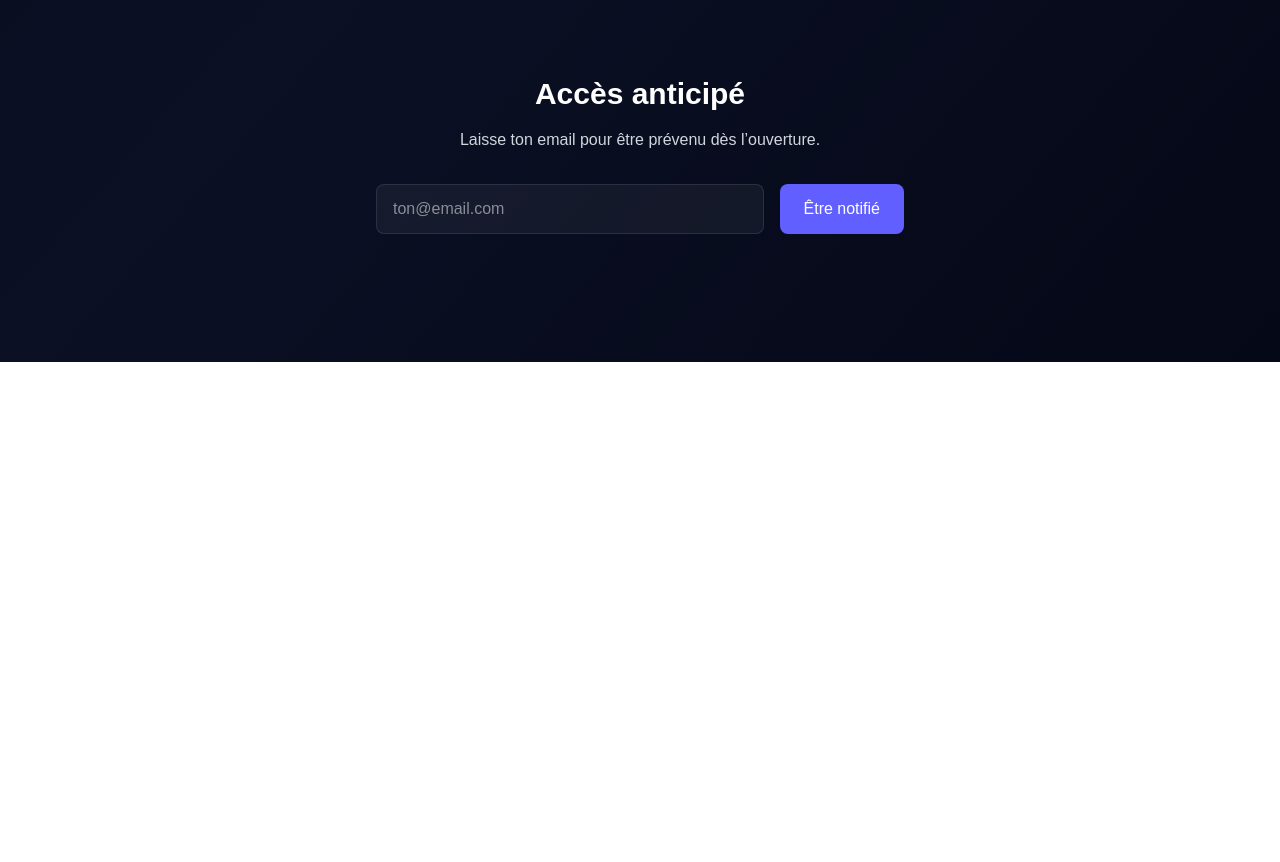
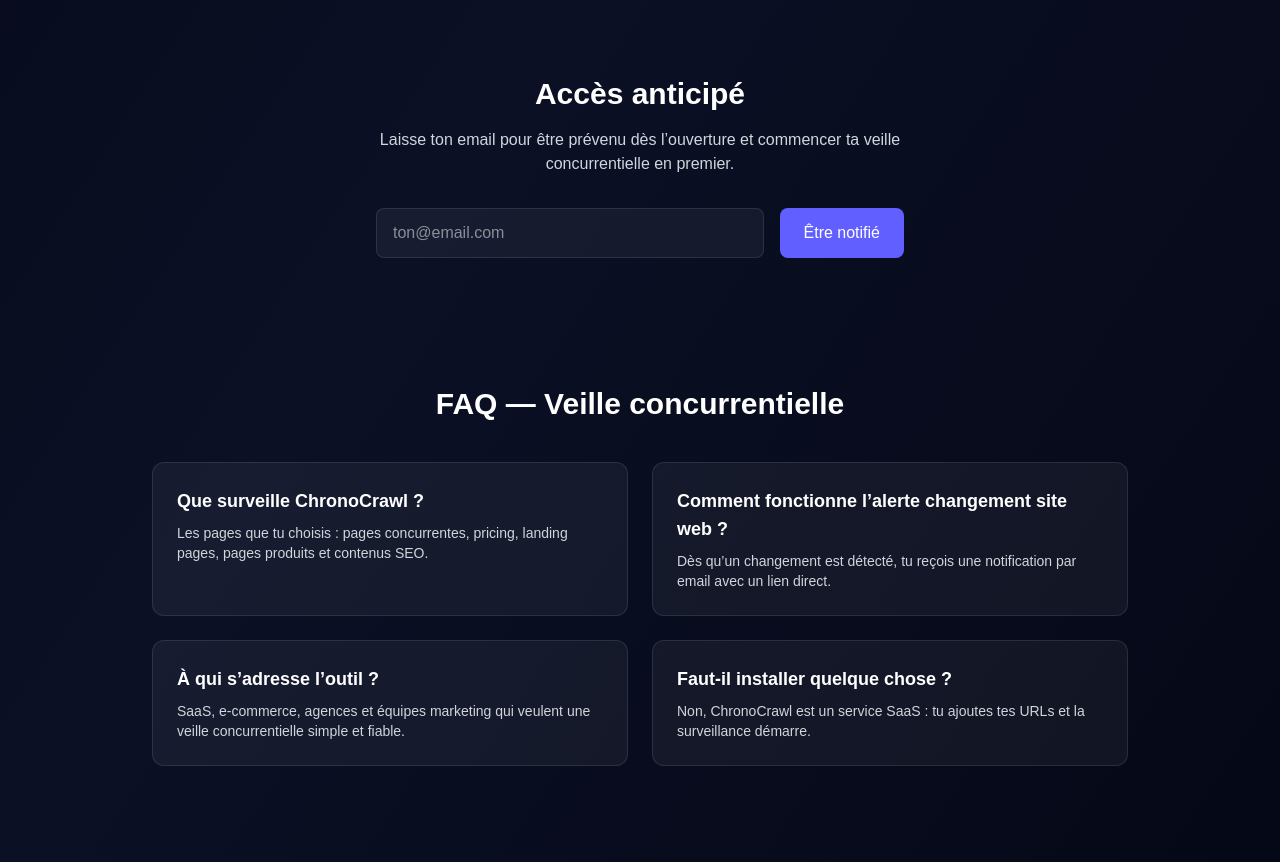
Before and after one commit to cesarchiquet/chronocrawl-web, a Next.js app: page / in a window 1280 px wide. Shown: the part 1100-1962 px from the top of the page. Before the commit the page ends 1462 px from the top, so only its background shows below. Built offline with nearby package versions, Linux system fonts and the light colour scheme.

Commit message:
Add SEO FAQ and refine early access copy

```diff
--- a/app/page.tsx
+++ b/app/page.tsx
@@ -157,7 +157,8 @@
         </motion.h2>
 
         <p className="text-gray-300 mb-8">
-          Laisse ton email pour être prévenu dès l’ouverture.
+          Laisse ton email pour être prévenu dès l’ouverture et commencer ta
+          veille concurrentielle en premier.
         </p>
 
         {status === "idle" && (
@@ -238,6 +239,52 @@
   </motion.div>
 )}
       </section>
+
+      {/* FAQ */}
+      <section className="max-w-5xl mx-auto px-6 pb-24">
+        <motion.h2
+          variants={fadeUp}
+          initial="hidden"
+          whileInView="visible"
+          viewport={{ once: true }}
+          className="text-3xl font-bold text-center mb-10"
+        >
+          FAQ — Veille concurrentielle
+        </motion.h2>
+
+        <div className="grid md:grid-cols-2 gap-6">
+          {[
+            {
+              q: "Que surveille ChronoCrawl ?",
+              a: "Les pages que tu choisis : pages concurrentes, pricing, landing pages, pages produits et contenus SEO.",
+            },
+            {
+              q: "Comment fonctionne l’alerte changement site web ?",
+              a: "Dès qu’un changement est détecté, tu reçois une notification par email avec un lien direct.",
+            },
+            {
+              q: "À qui s’adresse l’outil ?",
+              a: "SaaS, e‑commerce, agences et équipes marketing qui veulent une veille concurrentielle simple et fiable.",
+            },
+            {
+              q: "Faut‑il installer quelque chose ?",
+              a: "Non, ChronoCrawl est un service SaaS : tu ajoutes tes URLs et la surveillance démarre.",
+            },
+          ].map((item, i) => (
+            <motion.div
+              key={i}
+              variants={fadeUp}
+              initial="hidden"
+              whileInView="visible"
+              viewport={{ once: true }}
+              className="rounded-xl bg-white/5 border border-white/10 p-6"
+            >
+              <h3 className="text-lg font-semibold mb-2">{item.q}</h3>
+              <p className="text-gray-300 text-sm">{item.a}</p>
+            </motion.div>
+          ))}
+        </div>
+      </section>
     </main>
   );
 }
```
